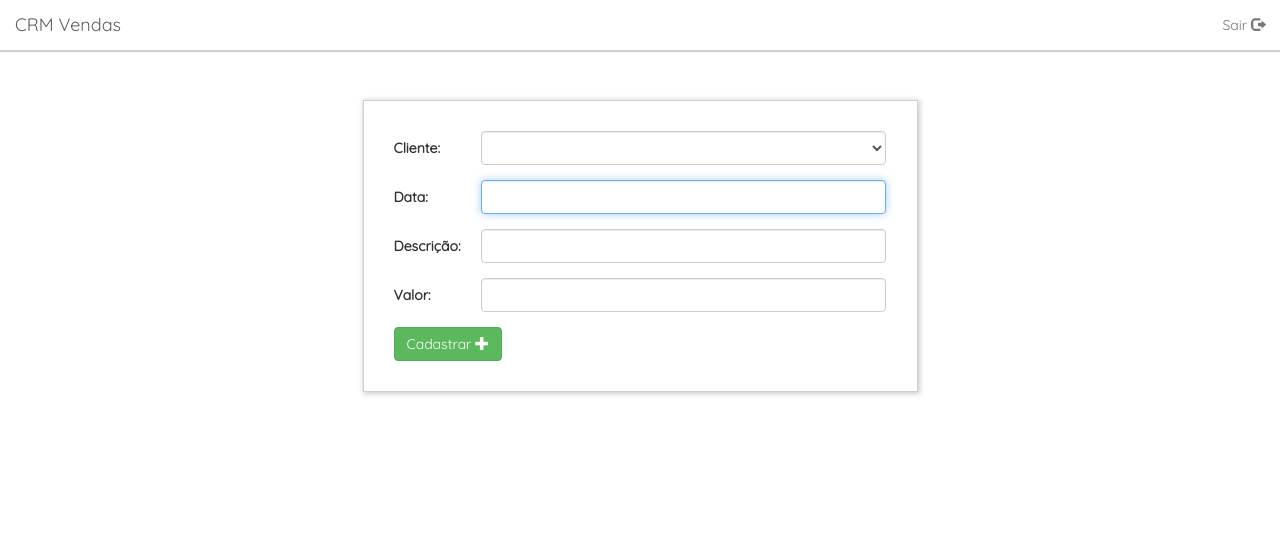
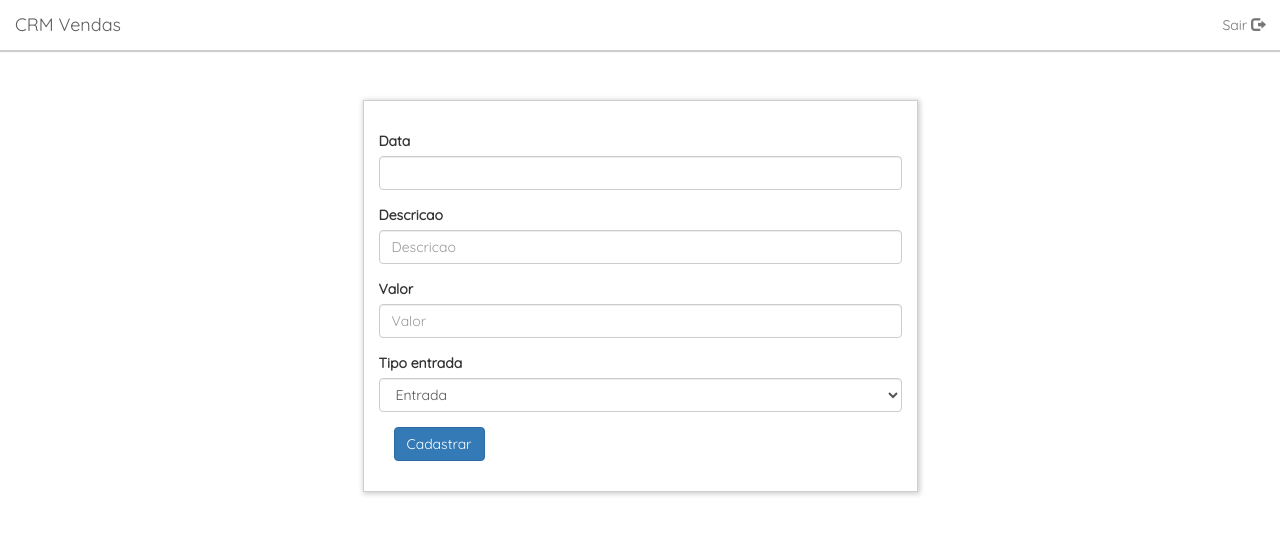
Before and after one commit to ES-20181/projeto, a Django app: page /nova in a window 1280 px wide. Shown: the top 535 px of the page. Run offline with Django 3.2, Linux system fonts and the light colour scheme; lists and menus that the app fills with data are empty; some libraries are stand-ins or nearby versions; some web fonts are replaced.

Commit message:
Página de cadastro atualizada

```diff
--- a/vendas/templates/vendas/cad-venda.html
+++ b/vendas/templates/vendas/cad-venda.html
@@ -1,6 +1,8 @@
-{% load static %}
 <!DOCTYPE html>
 <html lang="pt-br">
+<!-- Django -->
+{% load static %} {% load bootstrap3 %}
+
 <head>
 	<title>CRM Vendas</title>
 	<meta charset="utf-8">
@@ -9,14 +11,18 @@
 	<meta name="keywords" content="Sistemas, Restaurantes, Vendas, Controle, Estoque, CRM">
 	<meta http-equiv="X-UA-Compatible" content="IE-edge, chrome=1">
 	<meta name="viewport" content="width=device-width, initial-scale=1">
-	<link rel="stylesheet" type="text/css" href="{% static "css/bootstrap.min.css" %}">
-	<link href="{% static "css/dashboard.css" %}" rel="stylesheet" type="text/css">
-	<link rel="stylesheet" type="text/css" href="{% static "css/generic.css" %}">
-	<link href="{% static "css/dashboard.css" %}" rel="stylesheet" type="text/css">
-  	<script src="{% static "js/jquery-3.1.1.min.js" %}"></script>
-	<script src="{% static "js/bootstrap.min.js" %}"></script>
+
+	<!-- Django Bootstrap -->
+	{% bootstrap_css %} {% bootstrap_javascript %} {% bootstrap_messages %}
+
+	<!-- Estilos -->
+	<link rel="stylesheet" type="text/css" href="{% static 'css/generic.css' %}">
+	<link href="{% static 'css/dashboard.css' %}" rel="stylesheet" type="text/css">
+
+	<!-- <script src="{% static " js/jquery-3.1.1.min.js " %}"></script> -->
 	<link href="https://fonts.googleapis.com/css?family=Quicksand" rel="stylesheet">
 </head>
+
 <body>
 	<!--início do menu-->
 	<nav class="navbar navbar-default navbar-fixed-top">
@@ -32,58 +38,40 @@
 			</div>
 			<div class="collapse navbar-collapse" id="menu">
 				<ul class="nav navbar-nav navbar-right">
-            <li><a href="#">Sair <span class="glyphicon glyphicon-log-out"></span></a></li>
+					<li>
+						<a href="#">Sair
+							<span class="glyphicon glyphicon-log-out"></span>
+						</a>
+					</li>
 				</ul>
-	    </div><!-- /.navbar-collapse -->
-	  </div><!-- /.container-fluid -->
-	</nav><!-- /.navbar-default -->
+			</div>
+			<!-- /.navbar-collapse -->
+		</div>
+		<!-- /.container-fluid -->
+	</nav>
+	<!-- /.navbar-default -->
 	<!--fim do menu-->
 
 	<!--formulario de venda-->
 	<div class="container div-form-venda">
 		<div class="row">
 			<div class="col-xs-12 col-sm-12 col-md-6 col-md-offset-3">
+				<!-- Formulário -->
 				<form class="form-horizontal form-venda" action="" method="post">
-					<div class="form-group">
-						<div class="col-xs-12 col-md-2">
-							<label class="control-label" for="id_cliente">Cliente:</label>
+					{% csrf_token %} {% bootstrap_form form %} {% buttons %}
+					<button type="submit" class="btn btn-primary">
+						{% bootstrap_icon "plus" %} Cadastrar
+					</button>
+					{% endbuttons %}
+				</form>
 			</div>
-						<div class="col-xs-12 col-md-10">
-							<select class="form-control" id="id_cliente">
-								<option></option>
-							</select>
+			<!--col-->
 		</div>
+		<!--row-->
 	</div>
-					<div class="form-group">
-						<div class="col-xs-12 col-md-2">
-							<label class="control-label" for="data">Data:</label>
-						</div>
-						<div class="col-xs-12 col-md-10">
-							<input type="text" name="data" id="data" class="form-control" autofocus="true">
-						</div>
-					</div>
-					<div class="form-group">
-						<div class="col-xs-12 col-md-2">
-							<label class="control-label" for="descricao">Descrição:</label>
-						</div>
-						<div class="col-xs-12 col-md-10">
-							<input type="number" name="descricao" id="descricao" class="form-control">
-						</div>
-					</div>
-					<div class="form-group">
-						<div class="col-xs-12 col-md-2">
-							<label class="control-label" for="preco_unitario">Valor:</label>
-						</div>
-						<div class="col-xs-12 col-md-10">
-							<input type="text" name="preco_unitario" id="preco_unitario" class="form-control">
-						</div>
-					</div>
-					<button type="submit" class="btn btn-success">Cadastrar <span class="glyphicon glyphicon-plus"></span></button>
-				</form>
-			</div><!--col-->
-		</div><!--row-->
-	</div><!--container-->
+	<!--container-->
 	<!--fim do formulario de venda-->
 
 </body>
+
 </html>
--- a/vendas/urls.py
+++ b/vendas/urls.py
@@ -4,10 +4,12 @@ from . import views
 urlpatterns = [
     path('', views.dashboard, name='dashboard'),
     path('dashboard', views.dashboard, name='dashboard'),
+
     path('nova', views.nova_venda, name='nova_venda'),
     path('buscar_vendas', views.buscar_vendas, name='buscar_vendas'),
     path('atualizar/<int:id>/', views.atualizar_venda, name='atualizar_venda'),
     path('deletar/<int:id>/', views.deletar_venda, name='deletar_venda'),
+
     path('login', views.login, name='login'),
     path('register', views.register, name='cadastro')
 ]
--- a/vendas/views.py
+++ b/vendas/views.py
@@ -67,5 +67,5 @@ def deletar_venda(request, id):
                   {'venda': venda})
 
 
-def login(request):
-    return render(request, 'vendas/login.html')
+# def login(request):
+#     return render(request, 'vendas/login.html')
```
Also changed, not shown: banco.sqlite3. Lines whose indentation alone changed are shown as unchanged.
